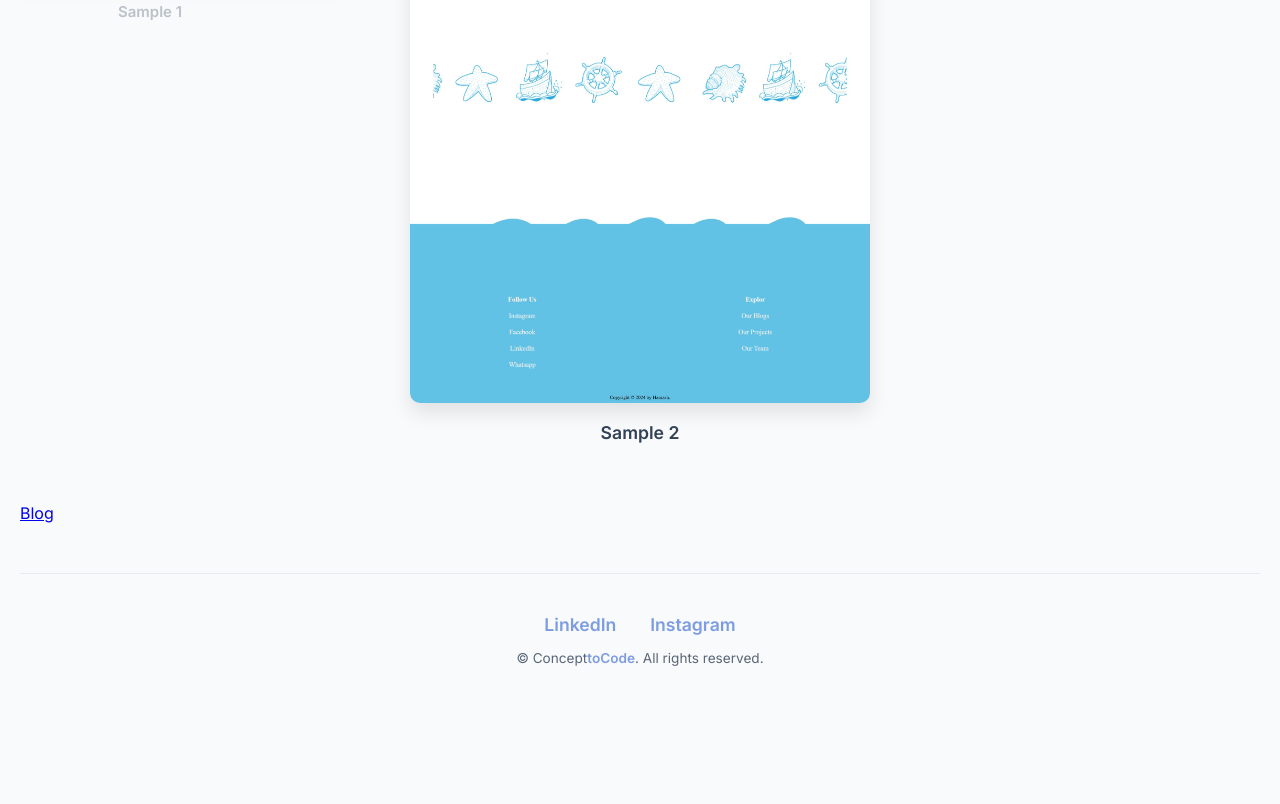
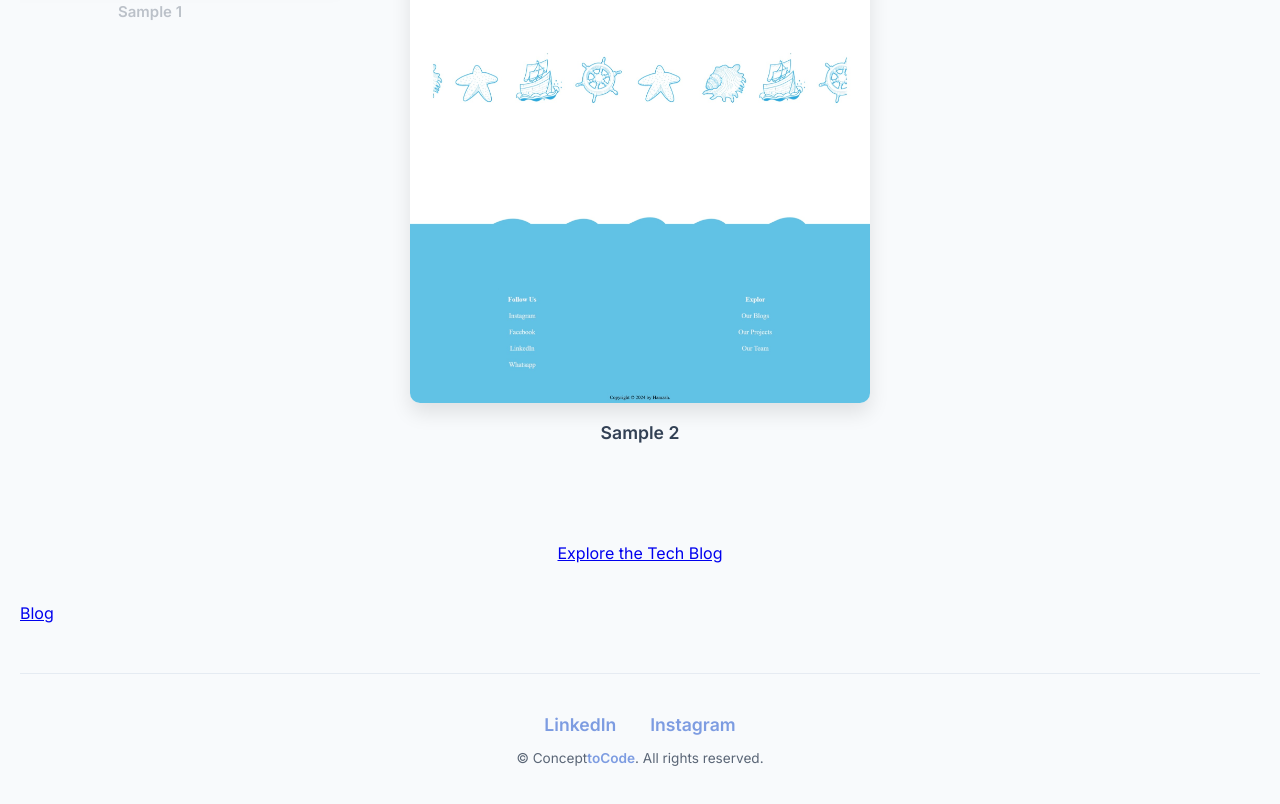
Before and after one commit to kamilihamzah/concept-to-code, a plain HTML site: page index.html in a window 1280 px wide. Shown: the part 2638-3442 px from the top of the page. Before the commit the page ends 3364 px from the top, so only its background shows below. Drawn offline with Linux system fonts and the light colour scheme.

Commit message:
Update index.html
different style for link

```diff
--- a/index.html
+++ b/index.html
@@ -222,6 +222,10 @@
 </section>
 </div>
 
+<section style="text-align: center; margin: 40px 0;">
+    <a href="techblog.html" class="blog-button">Explore the Tech Blog</a>
+</section>
+
 <section>
 <a href="techblog"<h2>Blog
 </h2></a>
```
